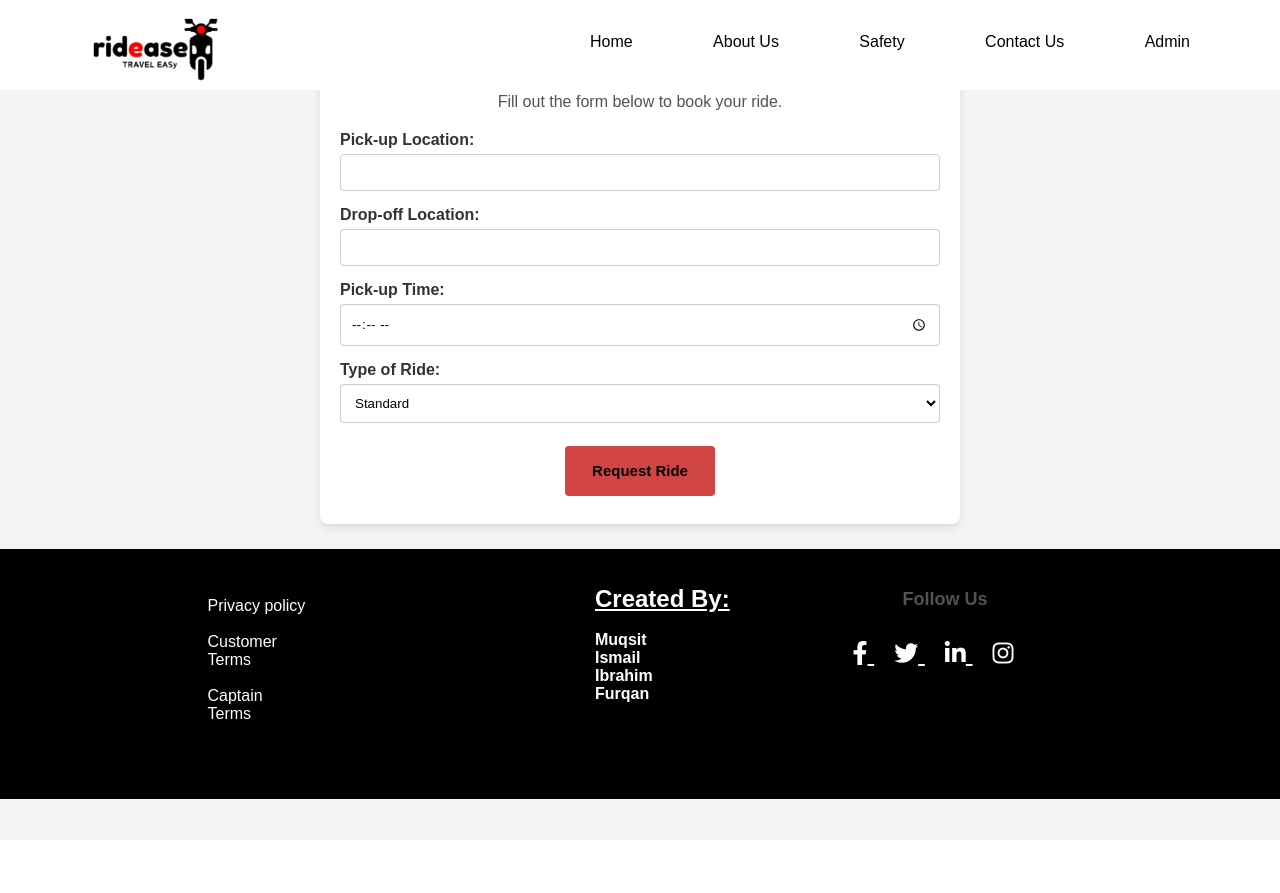
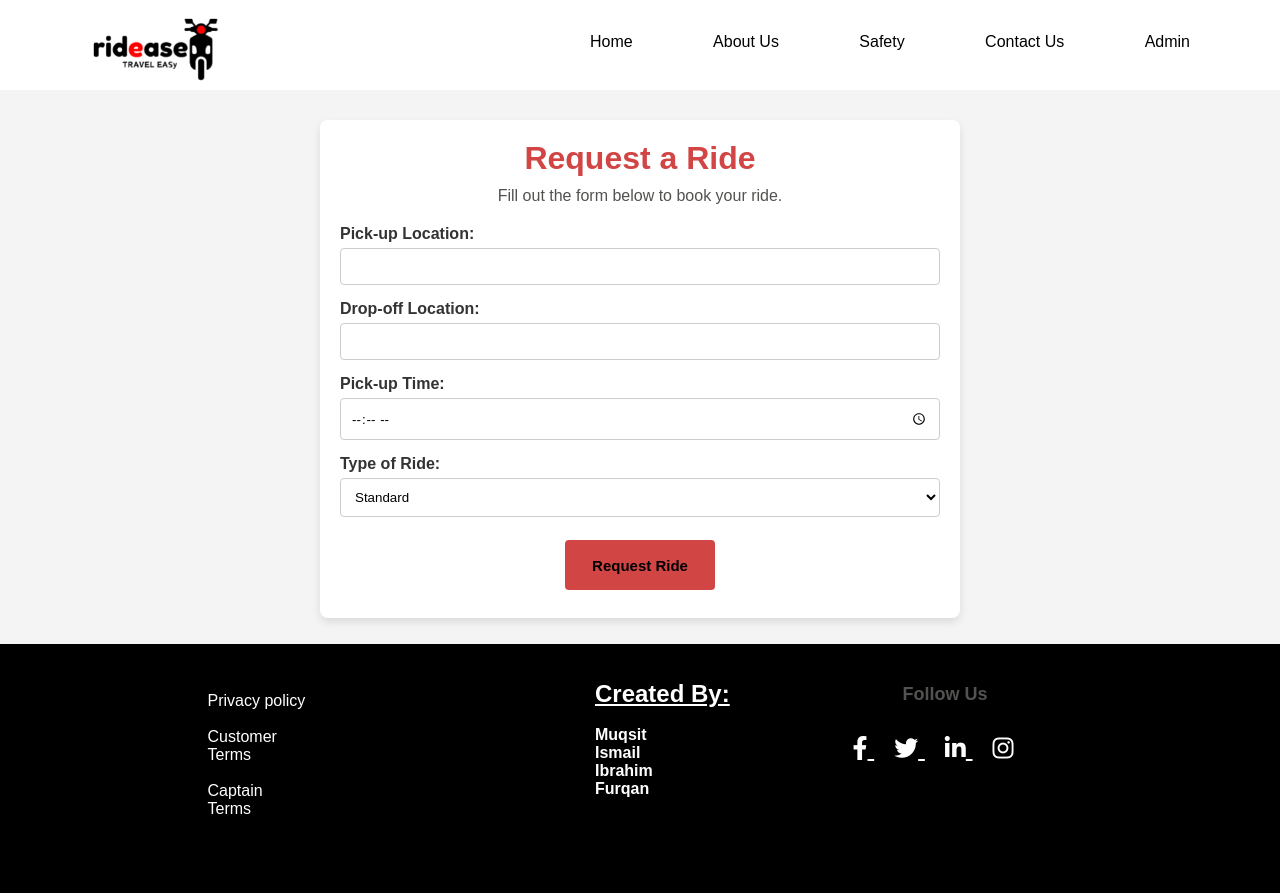
Before and after one commit to Syedsafwan24/rapido-clone, a Django app: page /success in a window 1280 px wide. Shown: the top 893 px of the page. Before the commit the page ends 799 px from the top, so only its background shows below. Run offline with Django 5.2, Linux system fonts and the light colour scheme.

Commit message:
modified the success

```diff
--- a/customer/static/success.css
+++ b/customer/static/success.css
@@ -9,6 +9,8 @@ body {
   background-color: #f4f4f4;
   overflow-x: hidden;
 }
+/* Add this CSS to ensure the container is displayed properly */
+
 
 /* Container Styles */
 .request-ride-container {
@@ -19,6 +21,9 @@ body {
   border-radius: 8px;
   box-shadow: 0 4px 8px rgba(0,0,0,0.1);
   text-align: center;
+  margin-top: 30px;
+  z-index: 1; /* Ensure the z-index is higher than any overlapping element */
+  position: relative;
 }
 
 h1 {
--- a/customer/templates/nav.html
+++ b/customer/templates/nav.html
@@ -40,7 +40,6 @@
                 <a href="Index.html">Home</a> <br> <br>
                 <a href="About_Us.html">About Us</a><br><br>
                 <a href="Safety.html">Safety</a><br><br>
-                <!-- <a href=".html"></a><br><br> -->
                 <a href="Contact Us.html">Contact Us</a><br><br>
             </div>
 
--- a/customer/templates/success.html
+++ b/customer/templates/success.html
@@ -10,7 +10,7 @@
 
 
 {% block body %}
-    <div class="request-ride-container">
+    <div style="margin-top:120px;" class="request-ride-container">
         <h1>Request a Ride</h1>
         <p>Fill out the form below to book your ride.</p>
         <form action="/submit-ride-request" method="post">
```
